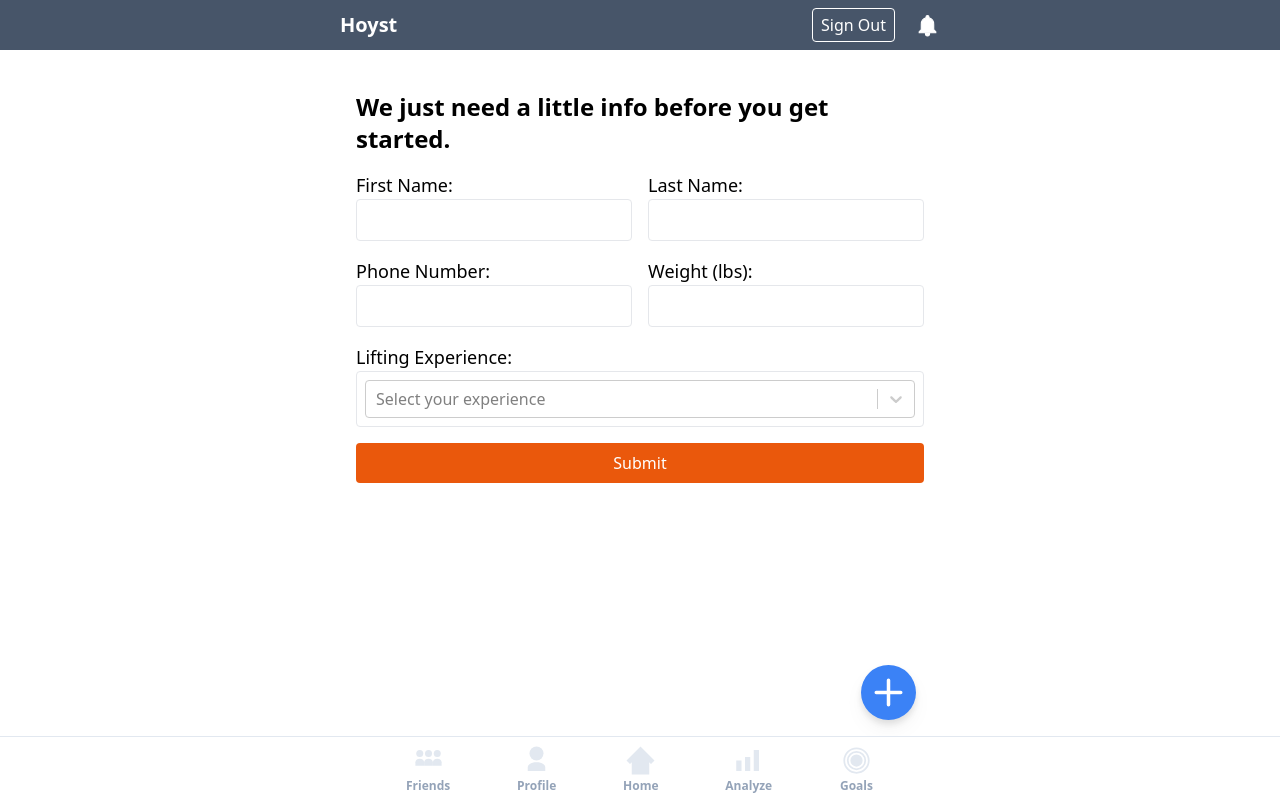
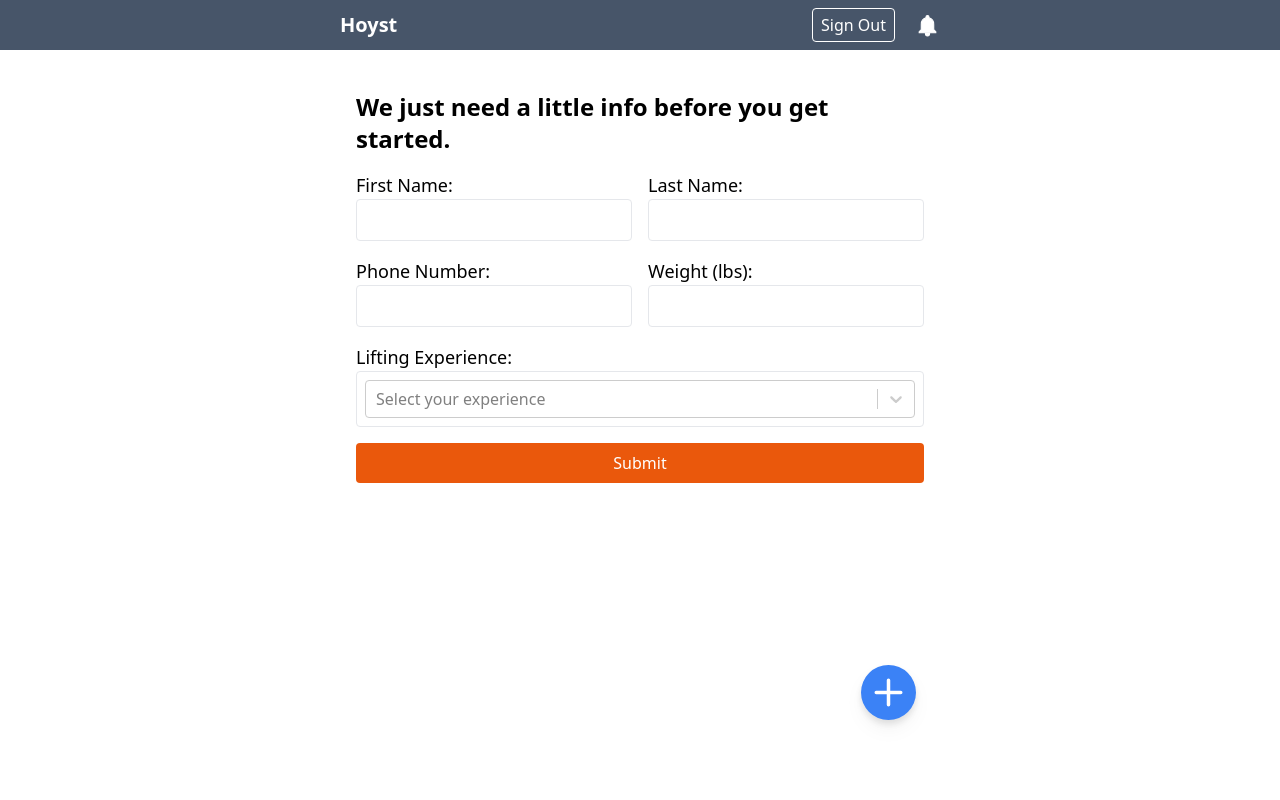
Before and after one commit to kaseyclary/Hoyst, a Next.js app: page /register in a window 1280 px wide. Built offline with nearby package versions, Linux system fonts and the light colour scheme; no server answers; the database is empty; sample sign-in values are in the browser's storage.

Commit message:
changed navbar spacing

```diff
--- a/components/layout/BottomNav.jsx
+++ b/components/layout/BottomNav.jsx
@@ -15,8 +15,11 @@
         router.push("/Home");
     };
 
+    const handleFriendsNavigation = () => {
+        router.push("/friends");
+    };
+
     const user = useUser();
-
 
     return (
         router.pathname === "/" ? (
@@ -56,8 +59,9 @@
                     </div>
                 )}
             </div>
-            <div className="fixed bottom-0 left-0 w-full bg-white border-t border-t-slate-200 flex justify-center items-center h-16">
-                <div className="flex justify-between items-center w-full max-w-[500px] px-4">
+            {router.pathname === "/register" ? null : (
+                <div className="fixed bottom-0 left-0 w-full bg-white border-t border-t-slate-200 flex justify-center items-center h-16">
+                <div className="flex justify-between items-center w-full max-w-[500px] px-8 pb-3" onClick={handleFriendsNavigation}>
                     <div className="flex flex-col items-center">
                         <svg xmlns="http://www.w3.org/2000/svg" className="h-[35px] w-[35px] text-slate-200 font-bold flex items-center justify-center" viewBox="0 0 20 20" fill="currentColor">
                             <circle cx="5" cy="6" r="2" fill="currentColor"/>
@@ -100,6 +104,7 @@
                     </div>
                 </div>
             </div>
+            )}
         </div>
     ))
 }
```
